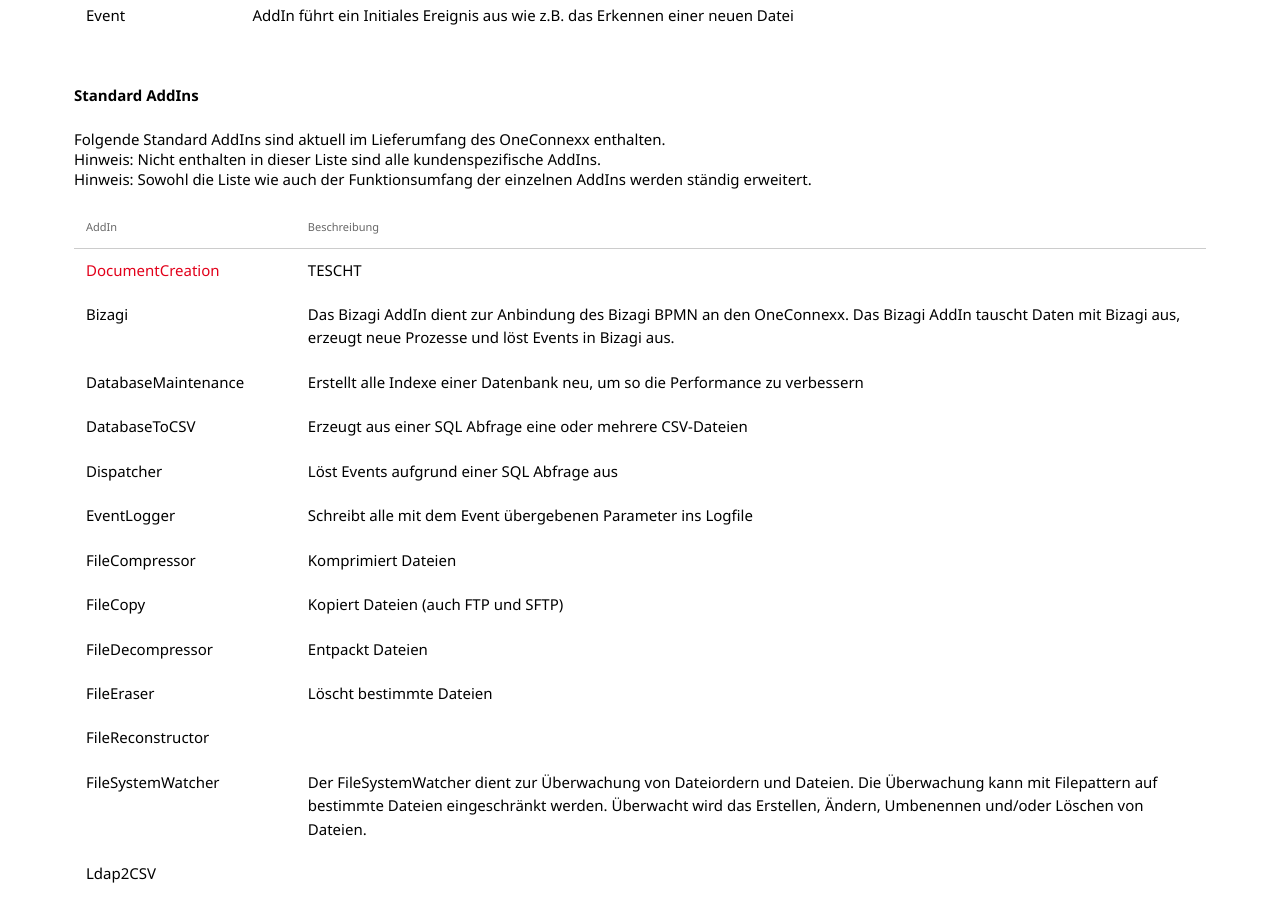
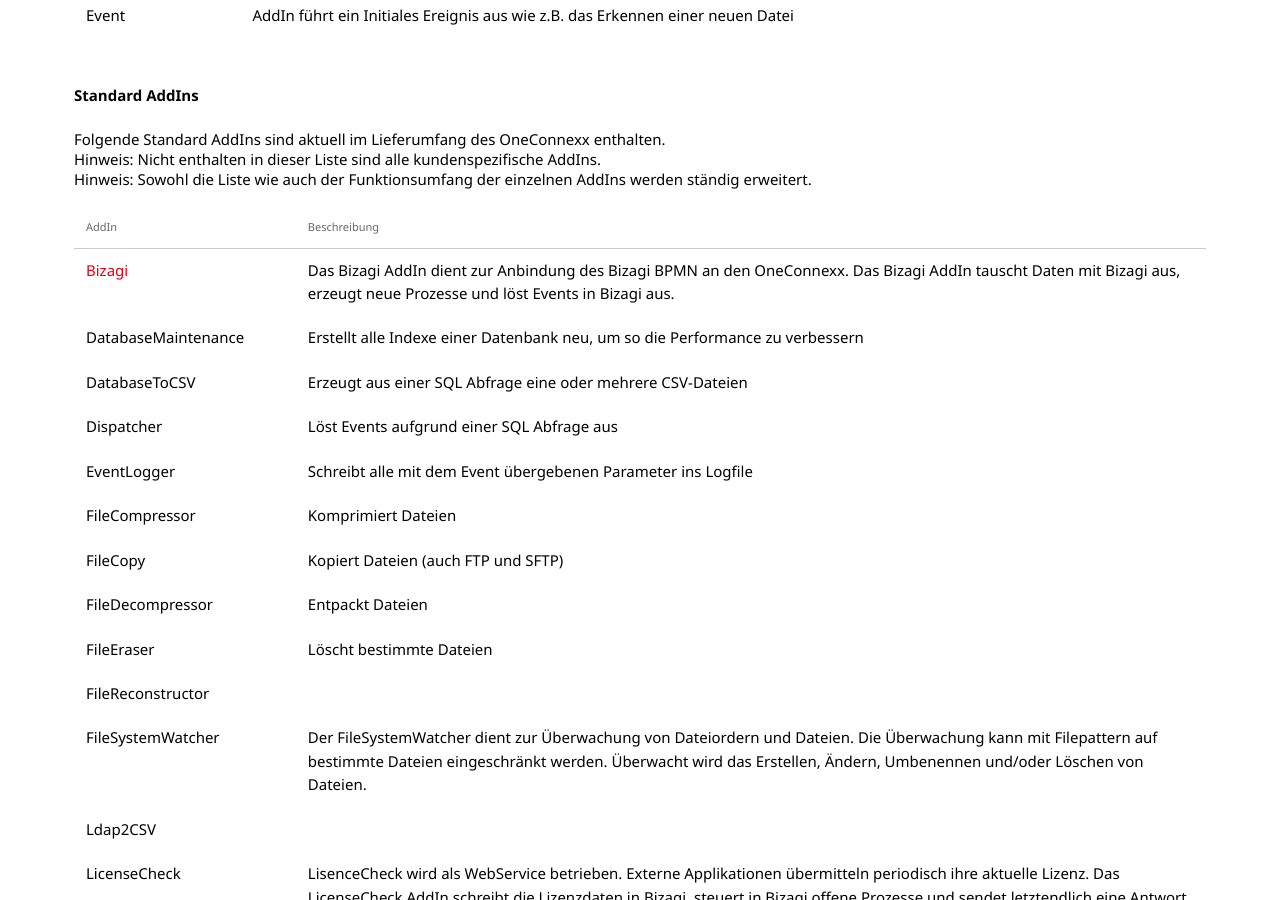
Before and after one commit to primesoft-group/oneconnexx-docs, a Jekyll site: the page built from _pages/addins/de/overview.md, in a window 1280 px wide and 900 px high, scrolled down 503 px. Built offline with Jekyll 4.4.1, drawn with Linux system fonts in a browser that asks for light colours; nearby versions of some CDN libraries; some web fonts are replaced.

Commit message:
link added

```diff
--- a/_pages/addins/de/overview.md
+++ b/_pages/addins/de/overview.md
@@ -28,8 +28,7 @@
 {:.table}
 | AddIn | Beschreibung |
 | --- | --- |
-| [DocumentCreation]({{ site.baseurl }}/usecases/de/documentcreation/) | TESCHT |
-| Bizagi | Das Bizagi AddIn dient zur Anbindung des Bizagi BPMN an den OneConnexx. Das Bizagi AddIn tauscht Daten mit Bizagi aus, erzeugt neue Prozesse und löst Events in Bizagi aus. |
+| [Bizagi]({{ site.baseurl }}/addins/de/bizagi/) | Das Bizagi AddIn dient zur Anbindung des Bizagi BPMN an den OneConnexx. Das Bizagi AddIn tauscht Daten mit Bizagi aus, erzeugt neue Prozesse und löst Events in Bizagi aus. |
 | DatabaseMaintenance | Erstellt alle Indexe einer Datenbank neu, um so die Performance zu verbessern
 | DatabaseToCSV | Erzeugt aus einer SQL Abfrage eine oder mehrere CSV-Dateien |
 | Dispatcher | Löst Events aufgrund einer SQL Abfrage aus |
```
